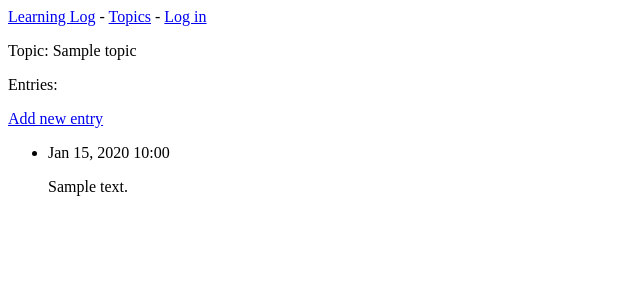
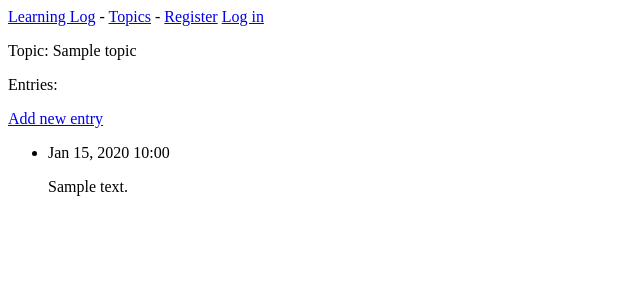
Before and after one commit to ewelinajablonska/learninglog, a Django app: template learning_log/templates/learning_log/topic.html in a window 1280 px wide. Shown: the top 300 px of the page, without its empty margins (0-640 px from the left). Run offline with Django 3.2, Linux system fonts and the light colour scheme; the template is opened without the code that fills it: most values are stand-ins (such as "Sample title", 1, 10 or a date in 2020).

Commit message:
add registration link on home page

```diff
--- a/learning_log/templates/learning_log/base.html
+++ b/learning_log/templates/learning_log/base.html
@@ -5,6 +5,7 @@
         Hello, {{user.username}}.
         <a href="{% url 'users:logout' %}">Log out</a>
     {%else%}
+        <a href="{% url 'users:register' %}">Register</a>
         <a href="{% url 'users:login' %}">Log in</a>
     {%endif%}
 </p>
```
